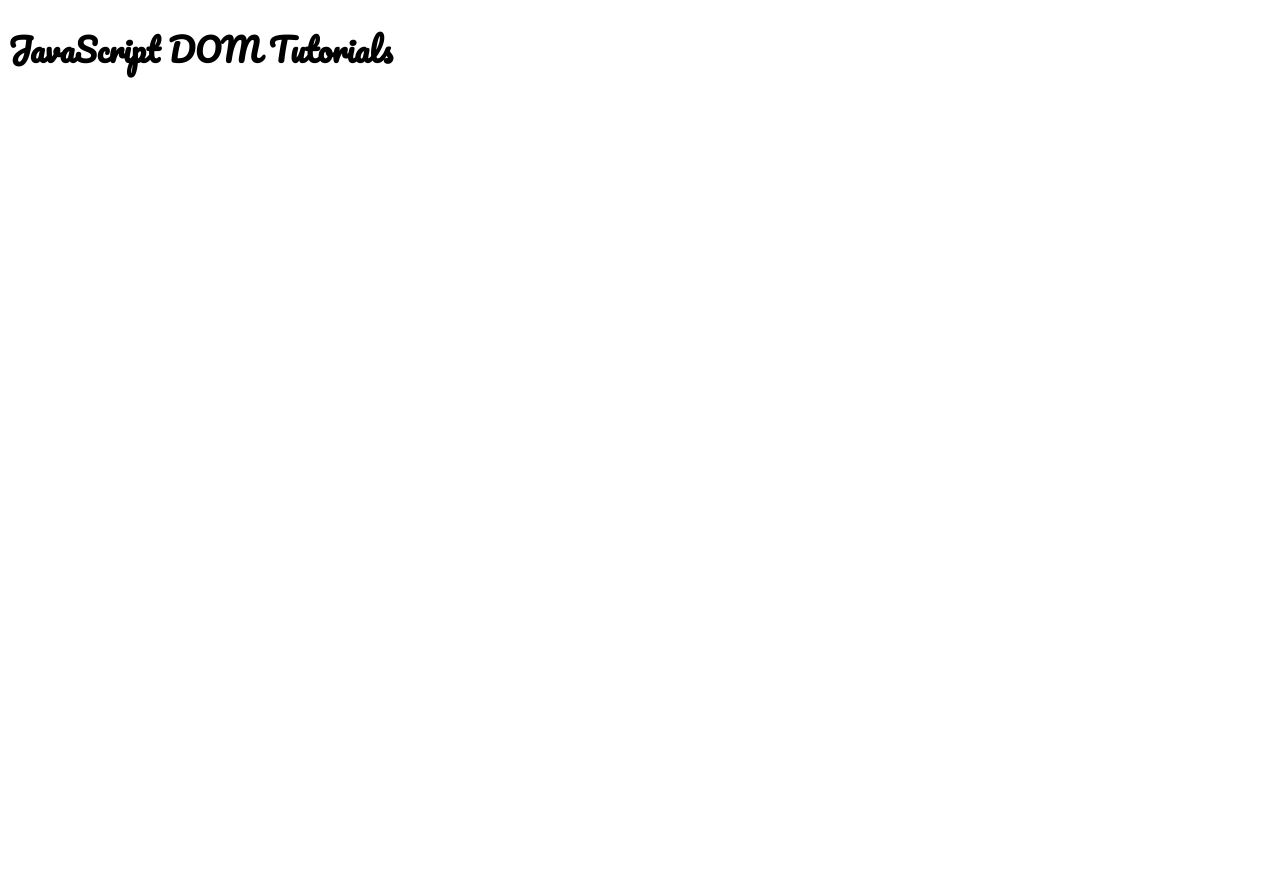
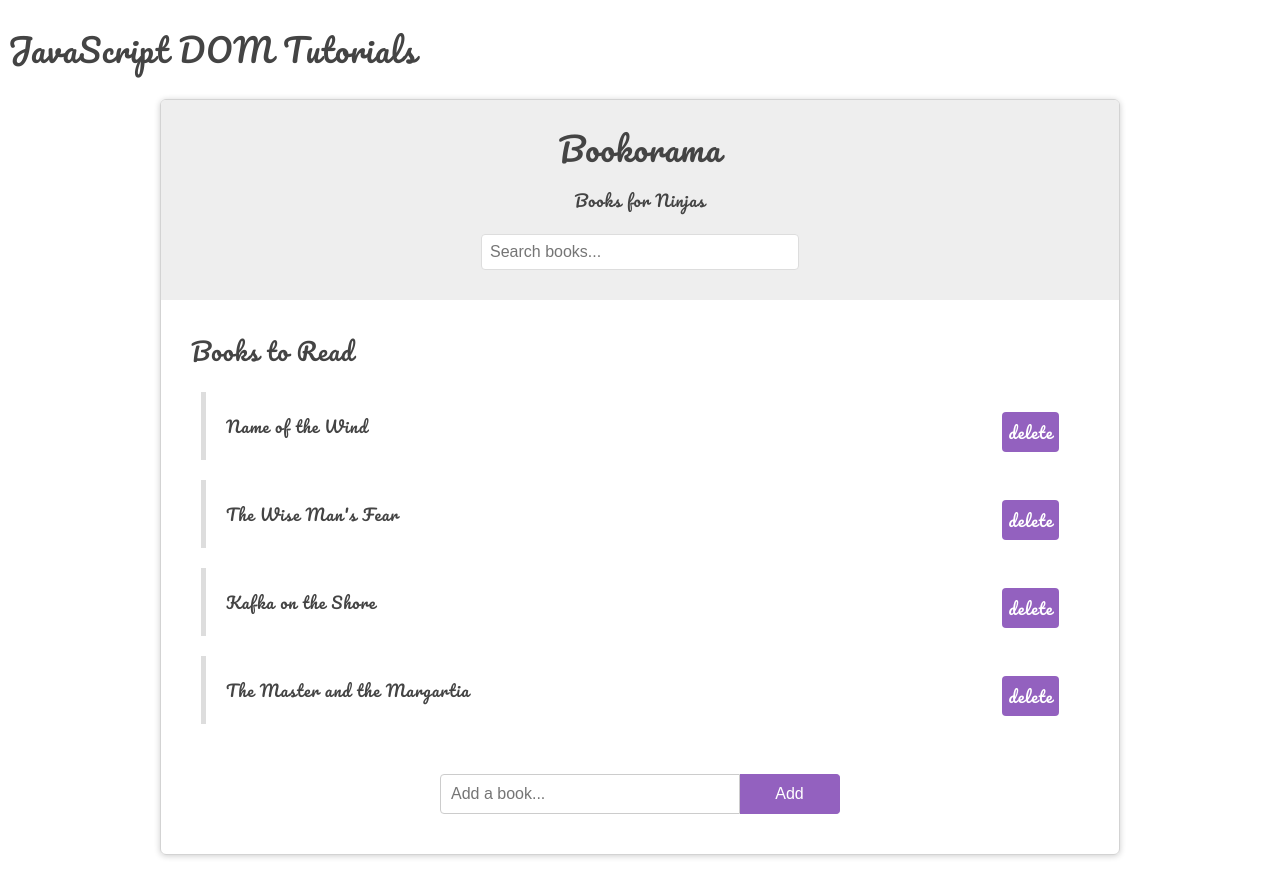
Before and after one commit to vwilliams29/javascript-DOM.io, a plain HTML site: page index.html in a window 1280 px wide. Before the commit the page ends 800 px from the top, so only its background shows below. Drawn offline with Linux system fonts and the light colour scheme.

Commit message:
Add files via upload

```diff
--- a/css/styles.css
+++ b/css/styles.css
@@ -1,3 +1,136 @@
-h1 {
-  font-family: 'Pacifico', cursive;
+body{
+    font-family: Pacifico;
+    color: #444;
+    letter-spacing: 1px;
 }
+
+h1, h2{
+    font-weight: normal;
+}
+
+#wrapper{
+    width: 90%;
+    max-width: 960px;
+    margin: 20px auto;
+    border-radius: 6px;
+    box-shadow: 0px 1px 6px rgba(0,0,0,0.2);
+    box-sizing: border-box;
+    padding: 0 0 20px;
+    overflow: hidden;
+    border: 1px solid lightgray;
+}
+
+#page-banner{
+    background: #eee ;
+    padding: 10px 0;
+
+}
+
+#page-banner h1, #page-banner p{
+    width: 100%;
+    text-align: center;
+    margin: 10px 0;
+}
+
+#page-banner input{
+    width: 90%;
+    max-width: 300px;
+    margin: 20px auto;
+    display: block;
+    padding: 8px;
+    border: 1px solid #ddd;
+    border-radius: 4px;
+    font-size: 16px;
+    color: #444;
+}
+
+#book-list, #add-book, #tabbed-content{
+    margin: 30px;
+}
+
+#book-list ul, #tabbed-content ul{
+    list-style-type: none;
+    padding: 0;
+}
+
+#book-list li{
+    padding: 20px;
+    border-left: 5px solid #ddd;
+    margin: 20px 10px;
+}
+
+#book-list li:hover{
+    border-color: #9361bf;
+}
+
+.delete{
+    float: right;
+    background: #9361bf;
+    padding: 6px;
+    border-radius: 4px;
+    cursor: pointer;
+    color: white;
+}
+
+.delete:hover{
+    background: #333;
+}
+
+#add-book{
+    width: 400px;
+    margin: 0 auto;
+}
+
+#add-book input{
+    display: block;
+    margin: 20px 0;
+    padding: 10px;
+    border: 1px solid #ccc;
+    font-size: 16px;
+    border-radius: 4px 0 0 4px;
+    box-sizing: border-box;
+    width: 300px;
+    float: left;
+}
+
+#add-book button{
+    border: 1px solid #9361bf;
+    background: #9361bf;
+    padding: 10px 20px;
+    font-size: 16px;
+    display: inline-block;
+    margin: 0;
+    border-radius: 0 4px 4px 0;
+    cursor: pointer;
+    width: 100px;
+    float: left;
+    margin: 20px 0;
+    border-left: 0;
+    color: white;
+}
+
+#add-book:after{
+    content: '';
+    display: block;
+    clear: both;
+}
+
+/*
+#tabbed-content li{
+    display: inline-block;
+    padding: 10px 14px;
+    background: #ddd;
+    border-radius: 4px;
+    cursor: pointer;
+    margin-right: 10px;
+}
+#tabbed-content .tab{
+    display: none;
+    border: 1px solid #ddd;
+    padding: 0 10px;
+    border-radius: 4px;
+}
+#tabbed-content .tab.active{
+    display: block;
+}
+*/
--- a/index.html
+++ b/index.html
@@ -8,6 +8,49 @@
   </head>
   <body>
     <h1>JavaScript DOM Tutorials</h1>
+    <div id="wrapper">
+    <header>
+    <div id="page-banner">
+      <h1 class="title">Bookorama</h1>
+      <p>Books for Ninjas</p>
+    <form id="search-books">
+      <input type="text" placeholder="Search books..."/>
+    </form>
+    </div>
+    </header>
 
+    <div id="book-list">
+      <h2 class="title">Books to Read</h2>
+      <ul>
+        <li>
+          <span class="name">Name of the Wind</span>
+          <span class="delete">delete</span>
+        </li>
+        <li>
+          <span class="name">The Wise Man's Fear</span>
+          <span class="delete">delete</span>
+        </li>
+        <li>
+          <span class="name">Kafka on the Shore</span>
+          <span class="delete">delete</span>
+        </li>
+        <li>
+          <span class="name">The Master and the Margartia</span>
+          <span class="delete">delete</span>
+        </li>
+      </ul>
+    </div>
+
+    <form id="add-book">
+      <input type="text" placeholder="Add a book..."/>
+      <button>Add</button>
+    </form>
+    </div>
+
+
+
+
+
+  <script src="js/index.js"></script>
   </body>
 </html>
```
